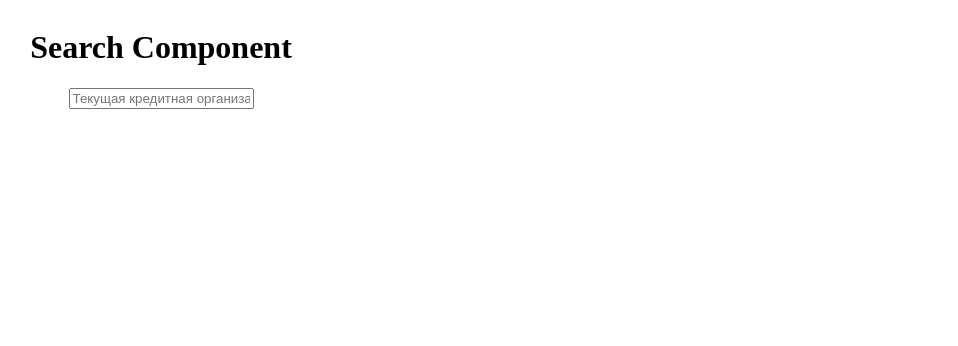
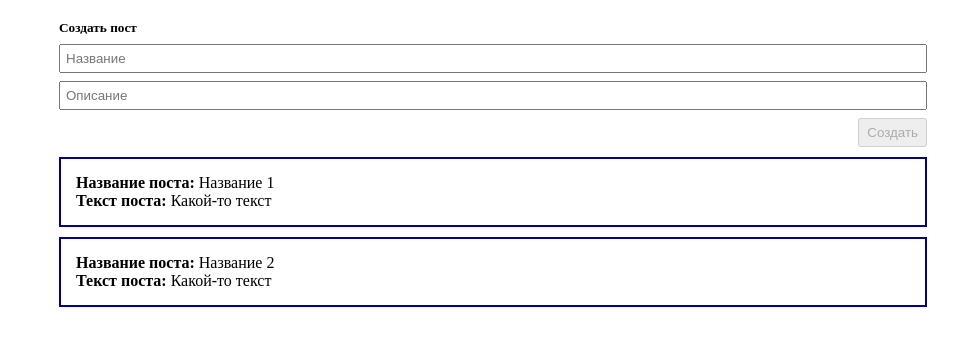
Before and after one commit to mizonov-iv/vue-train, a Vue app: page / in a window 1280 px wide. Shown: the top 346 px of the page, without its empty margins (147-1105 px from the left). Built offline with nearby package versions, Linux system fonts and the light colour scheme.

Commit message:
decomposition

```diff
--- a/src/App.vue
+++ b/src/App.vue
@@ -1,18 +1,39 @@
 <template>
-  <SearchComponent></SearchComponent>
+  <div class="container">
+    <PostForm @createPost="createPost"/>
+    <PostList :posts="posts"/>
+  </div>
 </template>
 
 <script>
-import SearchComponent from "@/components/SearchComponent";
+import PostForm from "@/components/PostForm";
+import PostList from "@/components/PostList";
 
 export default {
   name: 'App',
-  components: {
-    SearchComponent
+  components: {PostForm, PostList},
+  data: () => ({
+    posts: [
+      {id: 1, title: 'Название 1', descr: 'Какой-то текст'},
+      {id: 2, title: 'Название 2', descr: 'Какой-то текст'},
+    ],
+  }),
+  methods: {
+    createPost(newPost) {
+      this.posts.push(newPost)
+    }
   }
 }
 </script>
 
 <style>
+* {
+  margin: 0;
+  padding: 0;
+  box-sizing: border-box;
+}
+.container {
+  padding: 20px;
+}
 
 </style>
--- /dev/null
+++ b/src/components/PostForm.vue
@@ -0,0 +1,67 @@
+<template>
+  <form class="form">
+    <h5>Создать пост</h5>
+    <input
+        type="text"
+        placeholder="Название"
+        class="form__input"
+        v-model="title"
+    >
+    <input
+        type="text"
+        placeholder="Описание"
+        class="form__input"
+        v-model="descr"
+    >
+    <button
+        class="form__btn"
+        @click.prevent="createPost"
+        :disabled="!title || !descr"
+    >
+      Создать
+    </button>
+  </form>
+</template>
+
+<script>
+export default {
+  data: () => ({
+    title: '',
+    descr: ''
+  }),
+  methods: {
+    createPost() {
+      const newPost = {
+        id: new Date(),
+        title: this.title,
+        descr: this.descr
+      }
+      this.$emit('createPost', newPost)
+      console.log(newPost)
+      this.title = ''
+      this.descr = ''
+    }
+  }
+
+}
+</script>
+
+<style scoped>
+
+.form {
+  width: 70%;
+  margin: 0 auto;
+  display: flex;
+  flex-direction: column;
+}
+.form__input {
+  width: 100%;
+  padding: 5px;
+  margin-top: 0.5rem;
+}
+.form__btn {
+  align-self: flex-end;
+  padding: 5px 7px;
+  margin-top: 0.5rem;
+}
+</style>
--- /dev/null
+++ b/src/components/PostList.vue
@@ -0,0 +1,21 @@
+<template>
+  <div class="post" v-for="post in posts">
+    <div><strong>Название поста:</strong> {{ post.title }}</div>
+    <div><strong>Текст поста:</strong> {{ post.descr }}</div>
+  </div>
+</template>
+
+<script>
+export default {
+  props: ['posts']
+}
+</script>
+
+<style scoped>
+.post {
+  width: 70%;
+  margin: 10px auto;
+  padding: 15px;
+  border: 2px solid darkblue;
+}
+</style>
--- a/src/components/SearchComponent.vue
+++ /dev/null
@@ -1,82 +0,0 @@
-<template>
-  <div class="center">
-    <h1>Search Component</h1>
-    <input
-        type="text"
-        placeholder="Текущая кредитная организация"
-        v-model="searchQuery"
-        @focus="searchResultsVisible = true"
-        @blur="searchResultsVisible = false"
-        @keyup.esc="searchResultsVisible = false"
-        @input="fetchBanks"
-        @keydown.up.prevent="highLightPrevious"
-        @keydown.down.prevent="highLightNext"
-        @keydown.enter="emit"
-    >
-    <div v-if="searchQuery.length > 0 && searchResultsVisible" style="max-height: 32rem">
-      <div
-          v-for="(bank, index) in banks"
-          :key="index"
-          @mousedown.prevent="searchResultsVisible = true"
-          class="results"
-          :class="{'highLighted': index == highLightedIndex}"
-      >
-        {{ bank }}
-      </div>
-    </div>
-  </div>
-</template>
-
-<script>
-import axios from 'axios'
-export default {
-  data: () => ({
-    searchQuery: '',
-    searchResultsVisible: false,
-    banks: [],
-    highLightedIndex: 0
-  }),
-  methods: {
-    fetchBanks() {
-      this.searchResultsVisible = true
-      axios.get(`http://192.168.1.135:8080/api/banks?query=${this.searchQuery}`)
-          .then((response) => {
-            this.banks = response.data.banks
-            console.log(this.banks)
-          })
-          .catch(error => {
-            console.log(error)
-          })
-    },
-    highLightPrevious() {
-      if(this.highLightedIndex > 0) {
-        this.highLightedIndex = this.highLightedIndex - 1
-      }
-    },
-    highLightNext() {
-      if(this.highLightedIndex <= this.banks.length - 1) {
-        this.highLightedIndex = this.highLightedIndex + 1
-      }
-    },
-  }
-}
-</script>
-
-<style scoped>
-  .center {
-    width: 600px;
-    display: flex;
-    justify-content: center;
-    align-items: center;
-    flex-direction: column;
-  }
-
-  .results {
-    width: 250px;
-    border: 1px solid black;
-  }
-
-  .highLighted {
-    border: 2px solid red;
-  }
-</style>
```
Also changed, not shown: 1 other file (tests, documents, lock files or other folders).
